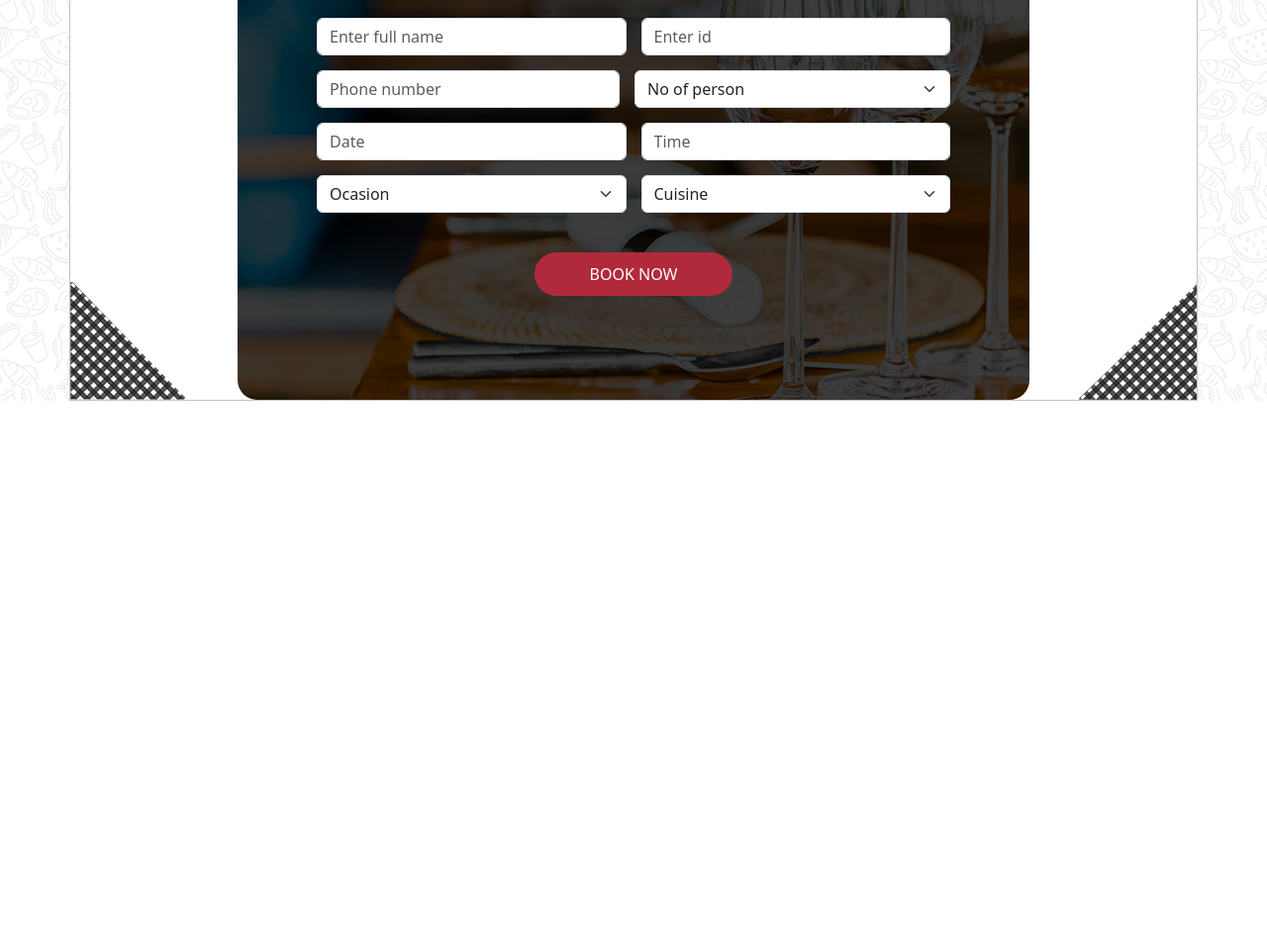
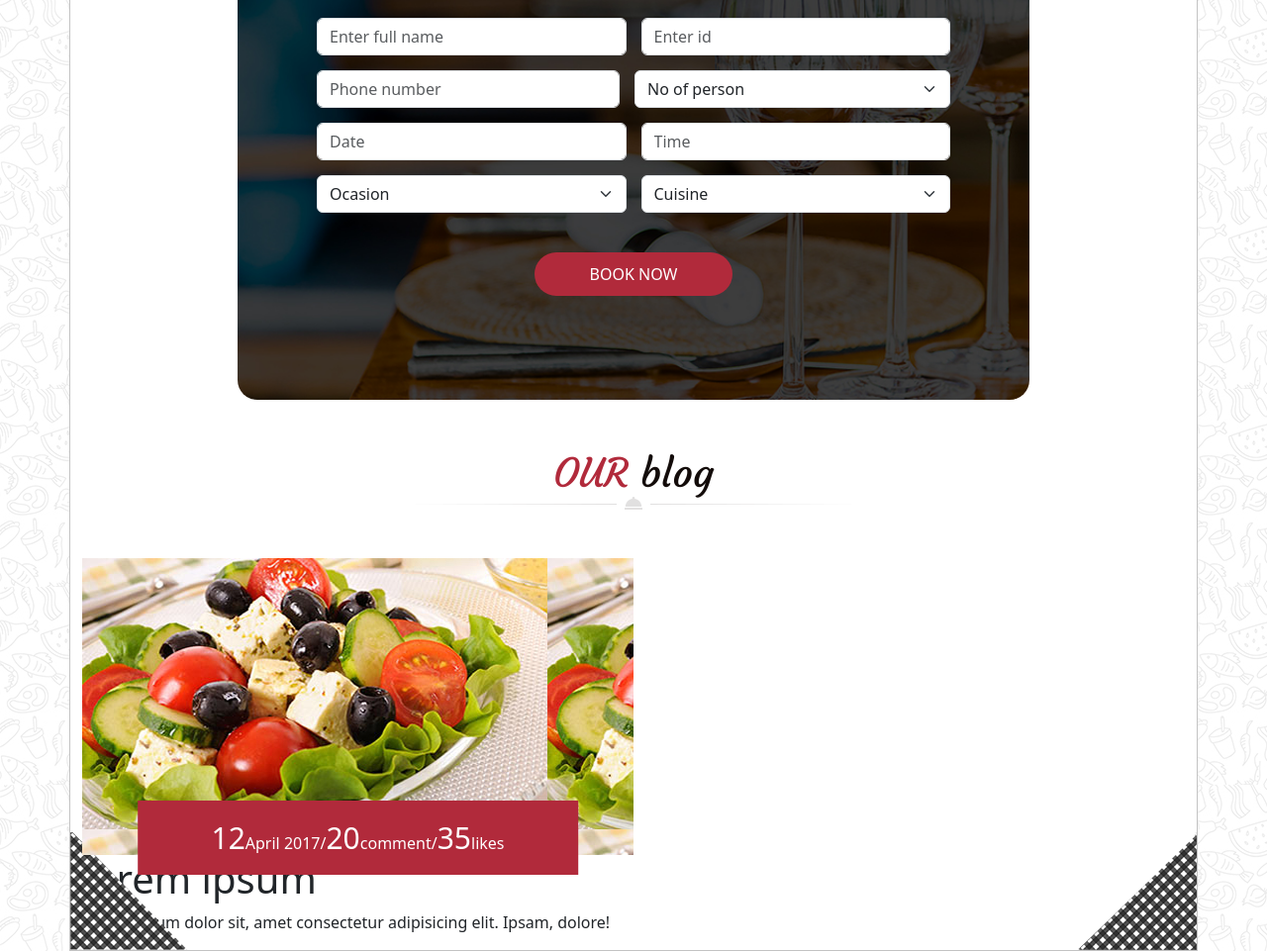
Before and after one commit to ELMHARMACHENASSIM/projet_css_Nassim_Elmharmache, a website: page index.html in a window 1280 px wide. Shown: the part 3407-4368 px from the top of the page at 99% size. Before the commit the page ends 3812 px from the top, so only its background shows below. Drawn offline with nearby package versions, Linux system fonts and the light colour scheme.

Commit message:
add cards image

```diff
--- a/index.html
+++ b/index.html
@@ -1058,11 +1058,11 @@
             </div>
             <div class="form-div">
               <input
-              type="email"
-              class="form-control"
-              id="exampleFormControlInput1"
-              placeholder="Phone number"
-            />
+                type="email"
+                class="form-control"
+                id="exampleFormControlInput1"
+                placeholder="Phone number"
+              />
 
               <select class="form-select" aria-label="Default select example">
                 <option selected>No of person</option>
@@ -1102,84 +1102,38 @@
             <div class="botondiv">
               <button class="btn-send">BOOK NOW</button>
             </div>
+          </form>
+        </div>
 
-          </form>
+        <div class="ourblog">
+          <div class="main-heading">
+            <h1><span>OUR</span> blog</h1>
+            <img src="./public/img/decoration_line.png" alt="" />
+          </div>
+          <div class="our-images">
+            <div class="main-our">
+              <div class="our">
+                <p class="dateour">
+                  <span>12</span>April
+                  2017/<span>20</span>comment/<span>35</span>likes
+                </p>
+              </div>
+              <div class="infoour">
+                <div class="title">
+                  <h1>lorem ipsum</h1>
+                  <p>
+                    Lorem ipsum dolor sit, amet consectetur adipisicing elit.
+                    Ipsam, dolore!
+                  </p>
+                </div>
+              </div>
+            </div>
+
+          </div>
         </div>
       </div>
     </div>
     <!-- end section three -->
-
-
-
-
-
-
-
-
-
-
-
-
-
-
-
-
-
-
-
-
-
-
-
-
-
-
-
-
-
-
-
-
-
-
-
-
-
-
-
-
-
-
-
-
-
-
-
-
-
-
-
-
-
-
-
-
-
-
-
-
-
-
-
-
-
-
-
-
-
-
-
-
 
     <!-- link script -->
     <script src="./src/js/app.js"></script>
--- a/src/sass/modules/home/_main.scss
+++ b/src/sass/modules/home/_main.scss
@@ -276,6 +276,35 @@
 
 
         }
+        .ourblog{
+            width: 100%;
+            height: auto;
+            .our{
+                position: relative;
+                background-image: url(../img/blog_img1.jpg);
+                width: 50%;
+                height:300px;
+               .dateour{
+                position: absolute;
+                bottom: -20px;
+                left: 50%;
+                transform: translateX(-50%);
+                background-color: $red-color;
+                padding: 15px;
+                color: $white-color;
+                text-align: center;
+                width: 80%;
+                margin: 0 auto;
+                span{
+                    font-size: 30px;
+                }
+                .infoour{
+
+                }
+               }
+            }
+
+        }
     }
 }
 
```
Also changed, not shown: public/css/app.css, 1 other file.
